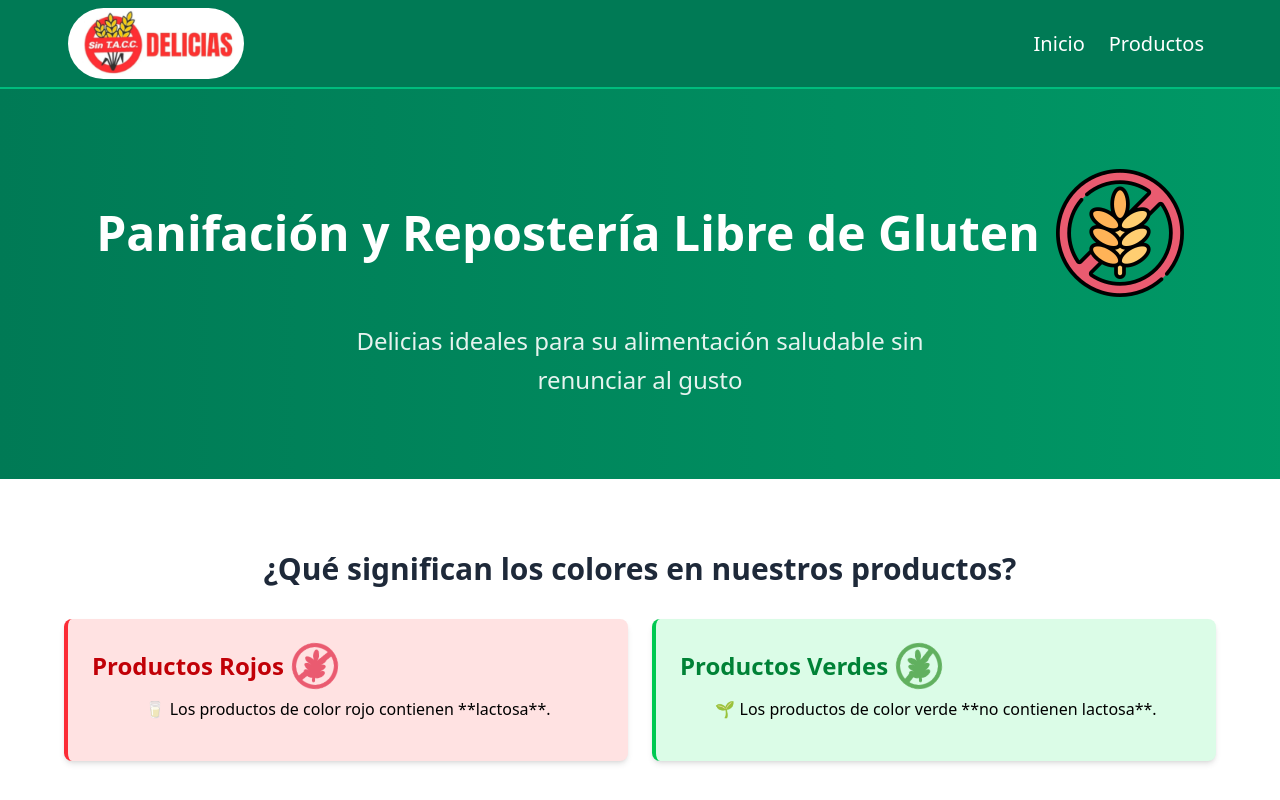
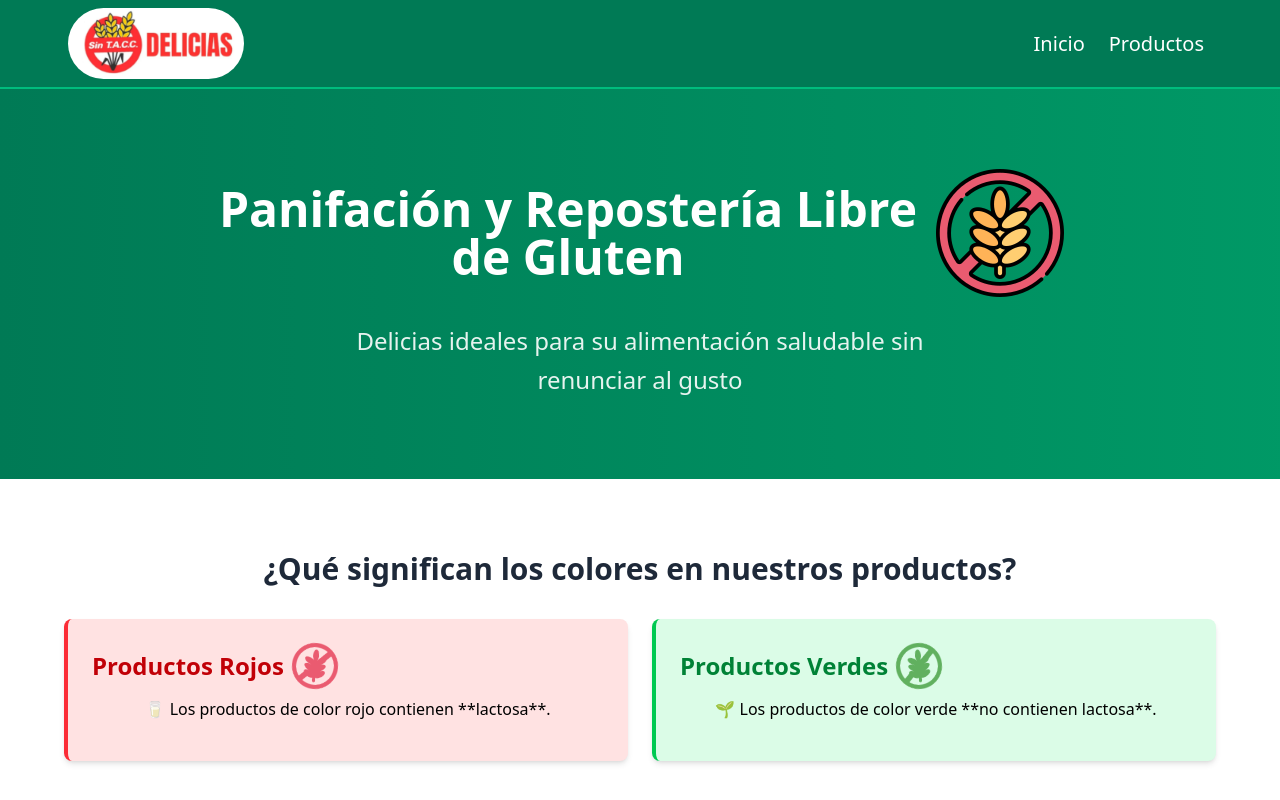
Before and after one commit to agusOlivieri/sintacc, a Vue app: page / in a window 1280 px wide. Shown: the top 800 px of the page. Built offline with nearby package versions, Linux system fonts and the light colour scheme.

Commit message:
max width for h1 title

```diff
--- a/src/components/Hero.vue
+++ b/src/components/Hero.vue
@@ -8,7 +8,7 @@
 <template>
     <!-- <section id="home" class=" bg-cover bg-center bg-[url('@/assets/images/fondo_sintacc.avif')] py-20 text-white"> -->
     <section id="home" class="bg-gradient-to-r from-emerald-700 to-emerald-600 py-20 text-white">
-        <div class="max-w-6xl mx-auto px-6 text-center">
+        <div class="max-w-4xl mx-auto px-6 text-center">
 
             <div class="flex felx-col items-center justify-center gap-4">
                 <h1 class="text-2xl font-extrabold sm:text-5xl">{{ title }}</h1>
```
